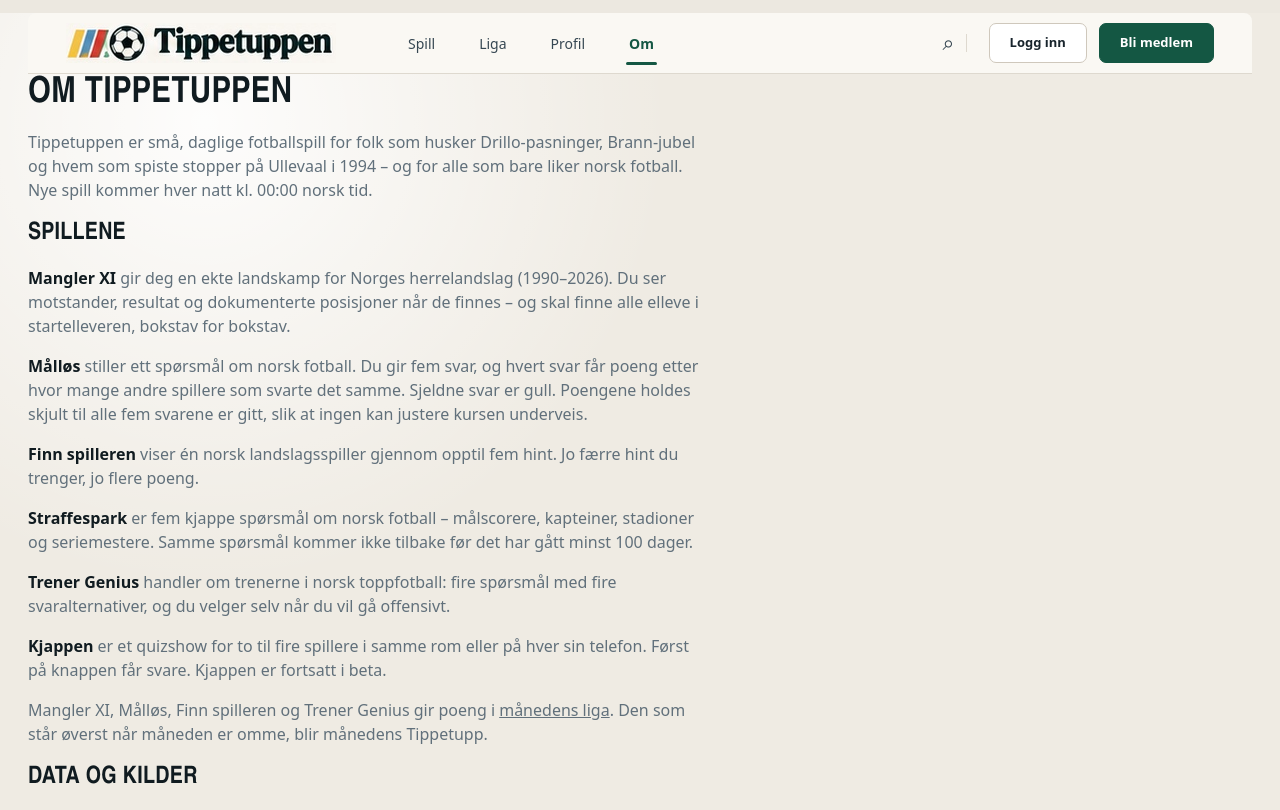
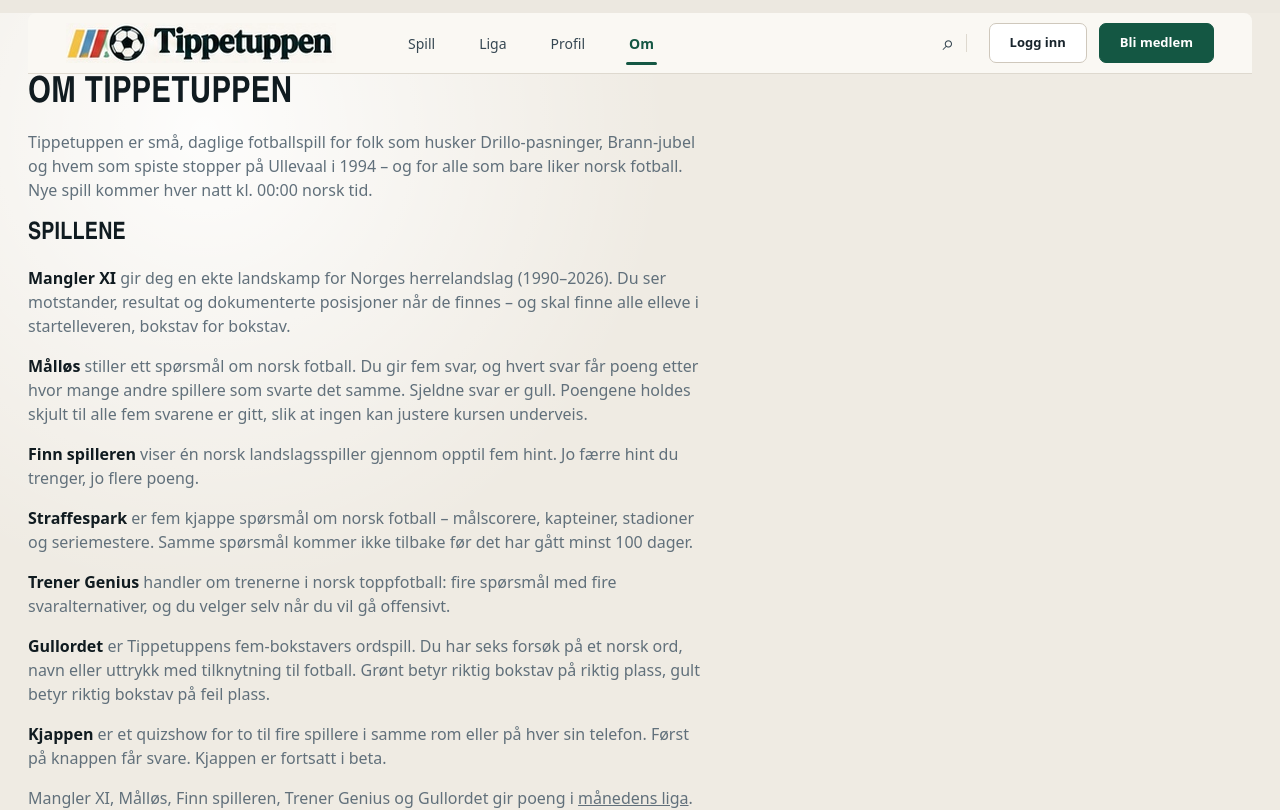
Before and after one commit to espenlangrusten-hub/tippetuppen, a Next.js app: page /om in a window 1280 px wide. Shown: the top 810 px of the page. Built offline with nearby package versions, Linux system fonts and the light colour scheme; no server answers.

Commit message:
Document Gullordet

```diff
--- a/src/app/om/page.tsx
+++ b/src/app/om/page.tsx
@@ -25,10 +25,13 @@
         <b className="text-snow">Trener Genius</b> handler om trenerne i norsk toppfotball: fire spørsmål med fire svaralternativer, og du velger selv når du vil gå offensivt.
       </p>
       <p className="text-mist">
+        <b className="text-snow">Gullordet</b> er Tippetuppens fem-bokstavers ordspill. Du har seks forsøk på et norsk ord, navn eller uttrykk med tilknytning til fotball. Grønt betyr riktig bokstav på riktig plass, gult betyr riktig bokstav på feil plass.
+      </p>
+      <p className="text-mist">
         <b className="text-snow">Kjappen</b> er et quizshow for to til fire spillere i samme rom eller på hver sin telefon. Først på knappen får svare. Kjappen er fortsatt i beta.
       </p>
       <p className="text-mist">
-        Mangler XI, Målløs, Finn spilleren og Trener Genius gir poeng i <Link href="/liga" className="underline">månedens liga</Link>. Den som står øverst når måneden er omme, blir månedens Tippetupp.
+        Mangler XI, Målløs, Finn spilleren, Trener Genius og Gullordet gir poeng i <Link href="/liga" className="underline">månedens liga</Link>. Den som står øverst når måneden er omme, blir månedens Tippetupp.
       </p>
       <h2 className="font-display text-2xl font-bold uppercase">Data og kilder</h2>
       <p className="text-mist">
```
